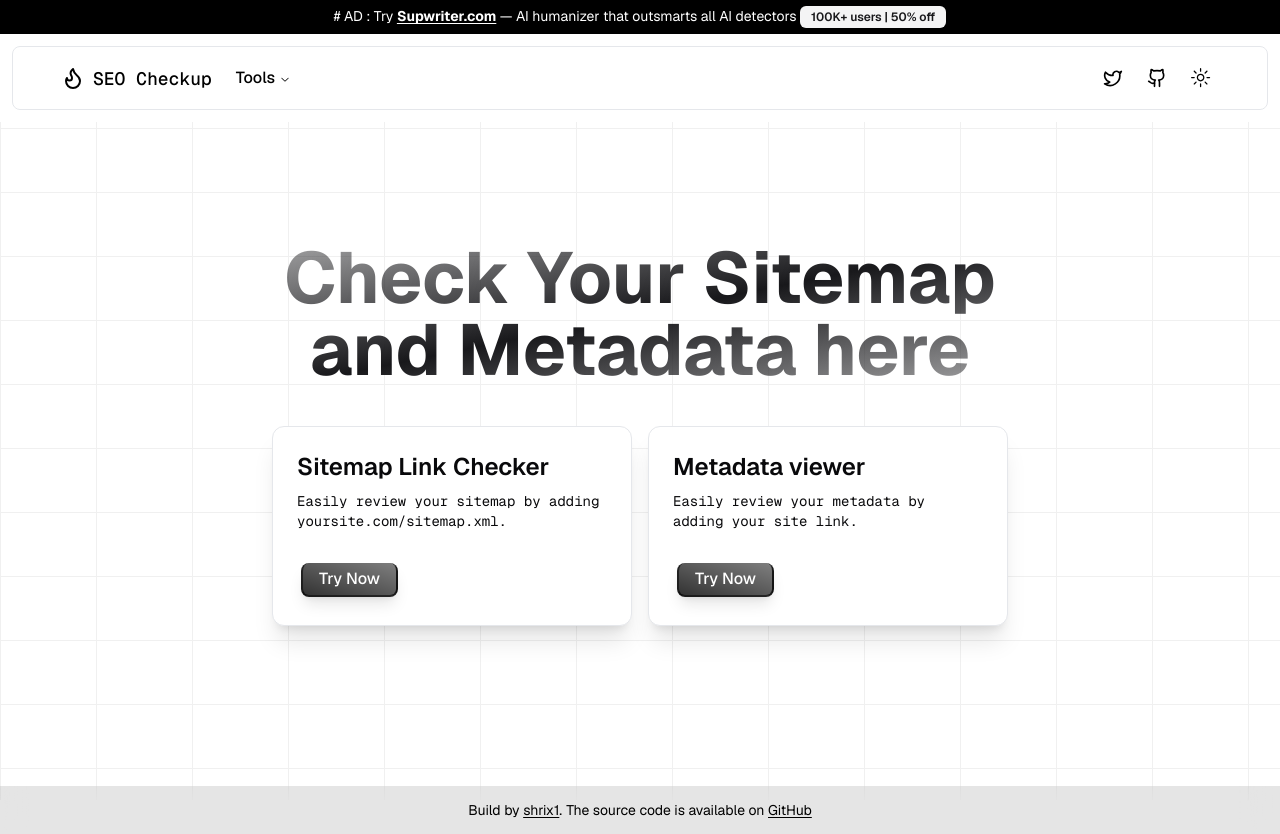
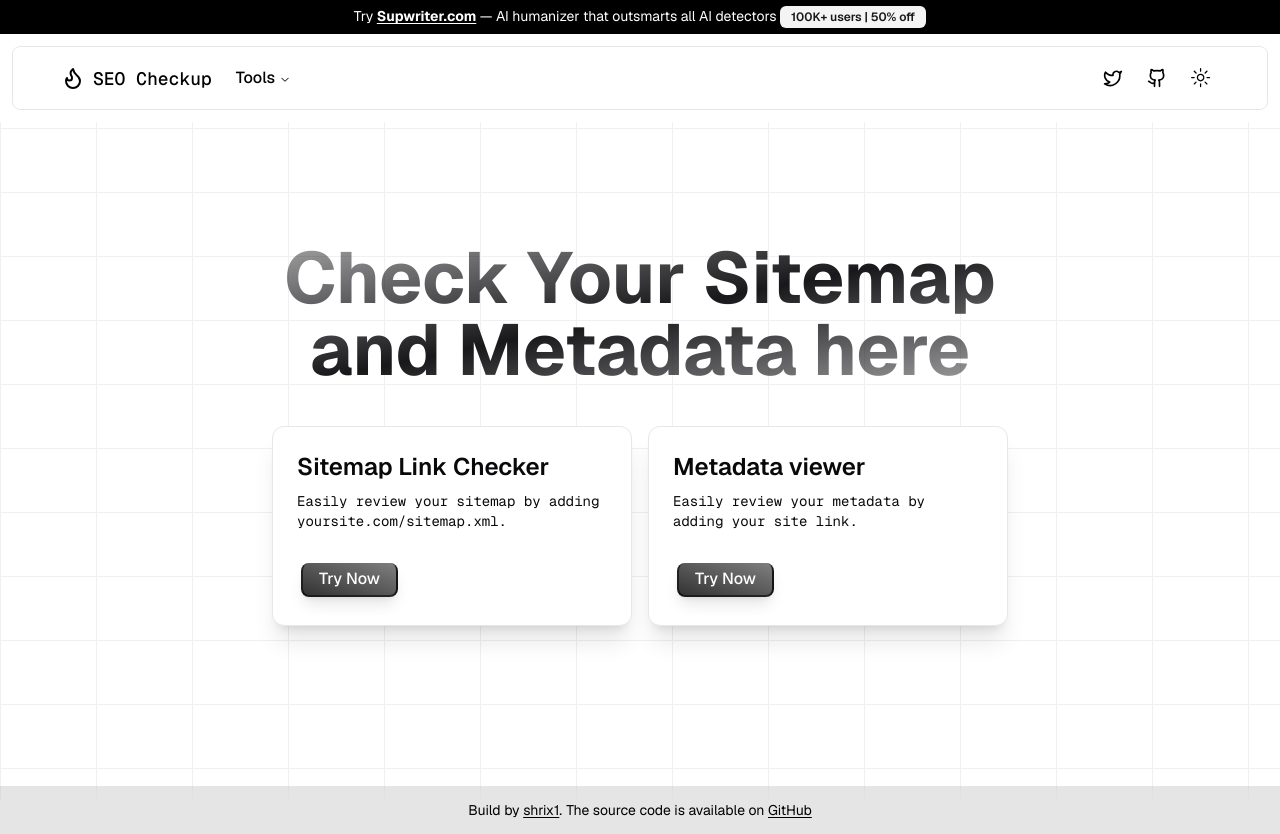
Before and after one commit to shrix1/seo-checkup, a Next.js app: page / in a window 1280 px wide. Built offline with nearby package versions, Linux system fonts and the light colour scheme.

Commit message:
Remove ad text

```diff
--- a/components/ad-banner.tsx
+++ b/components/ad-banner.tsx
@@ -10,7 +10,6 @@ const AdBanner = () => {
       rel="noopener"
       className="block w-full bg-black dark:bg-white transition-colors py-1.5 text-center text-sm"
     >
-      <span className="text-white dark:text-black"># AD : </span>
       <span className="text-white dark:text-black">Try </span>
       <span className="text-white dark:text-black font-bold underline underline-offset-2">Supwriter.com</span>
       <span className="text-white dark:text-black"> — AI humanizer that outsmarts all AI detectors <Badge variant="secondary">100K+ users | 50% off</Badge></span>
```
